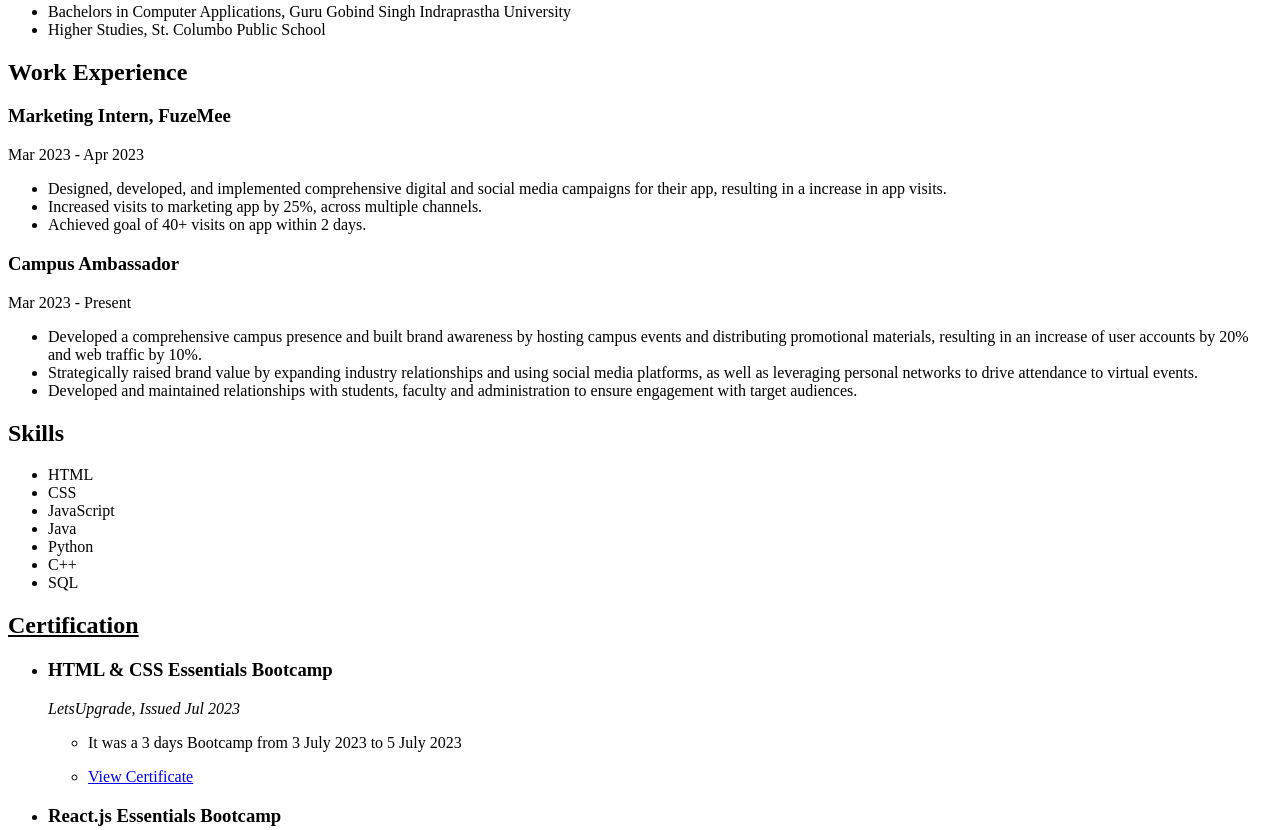
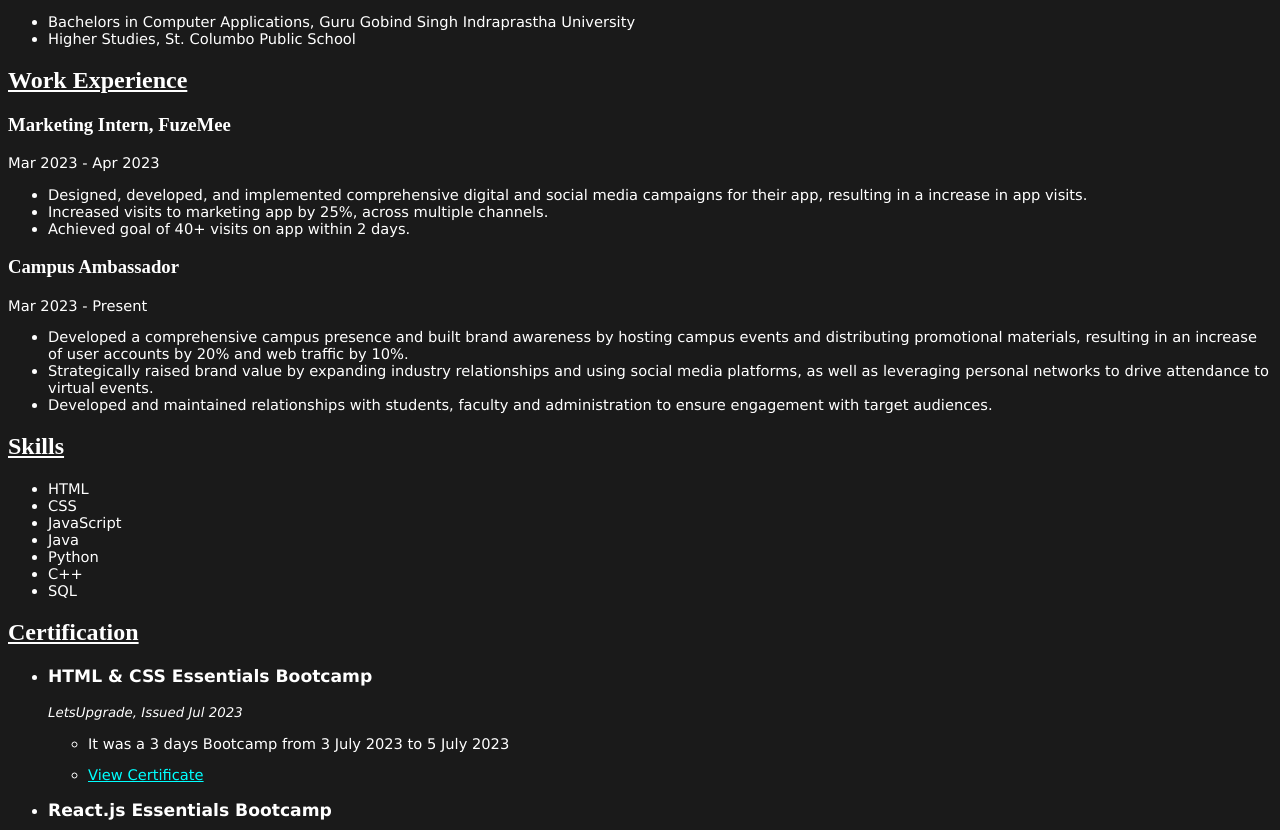
Before and after one commit to ShubhamGarg2802/Resume-Project, a plain HTML site: page index.html in a window 1280 px wide. Shown: the part 523-1353 px from the top of the page. Drawn offline with Linux system fonts and the light colour scheme.

Commit message:
Added some CSS

```diff
--- a/index.html
+++ b/index.html
@@ -4,6 +4,8 @@
     <meta charset="UTF-8" />
     <meta name="viewport" content="width=device-width, initial-scale=1.0" />
     <title>Resume-Shubham Garg</title>
+    <link rel="shortcut icon" href="favicon-32x32.png" type="image/x-icon">
+    <link rel="stylesheet" href="style.css">
   </head>
 
   <body>
@@ -145,7 +147,7 @@
       <!-- certification -->
       <section>
         <div>
-          <h2><u>Certification</u></h2>
+          <h2>Certification</h2>
           <ul>
             <li>
               <h3>HTML & CSS Essentials Bootcamp</h3>
--- /dev/null
+++ b/style.css
@@ -0,0 +1,27 @@
+body{
+    background-color: #1a1a1a;
+}
+p,h1,h2,h3,ul{
+    color: white;
+}
+a:link{
+    color: aqua;
+}
+a:visited{
+    color: aqua;
+}
+a:hover{
+    color: aquamarine;
+    text-decoration: underline;
+    font-size: 105%;
+}
+p,ul{
+    font-family: Verdana, Geneva, Tahoma, sans-serif;
+    font-size: 11pt;
+}
+h2{
+    text-decoration: underline;
+}
+i{
+    font-size: 10pt;
+}
```
Also changed, not shown: favicon-32x32.png (added).
